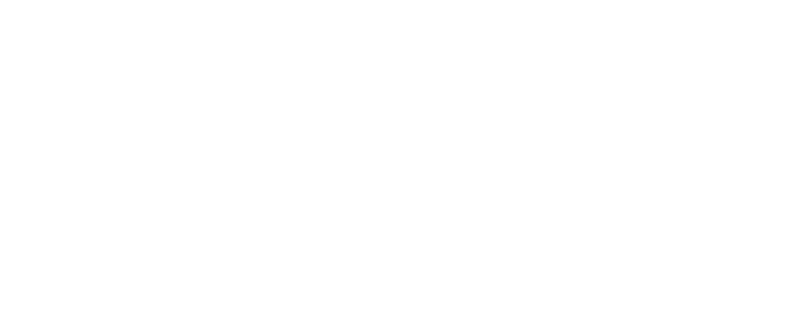
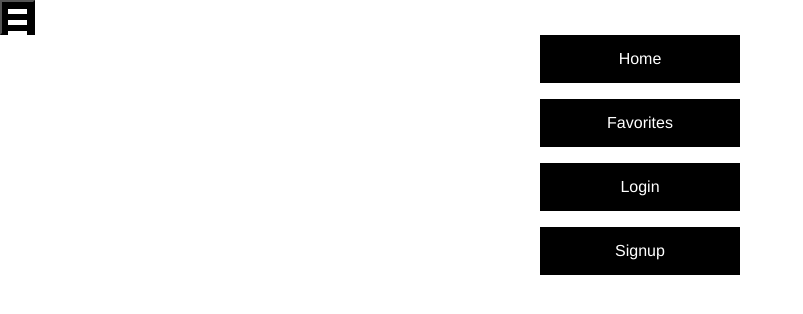
Before and after one commit to kensayo/frontend-capstone, a React (Create React App) app: page /nav in a window 1280 px wide. Before the commit this address had no page. Shown: the top 314 px of the page, without its empty margins (0-803 px from the left). Built offline with nearby package versions, Linux system fonts and the light colour scheme.

Commit message:
Initial layout for navbar

```diff
--- /dev/null
+++ b/src/components/Navbar.js
@@ -0,0 +1,25 @@
+import '../App.css';
+import './navbar.css';
+import { Link } from 'react-router-dom';
+
+const Navbar = () => {
+  const handleClick = () => {
+    console.log('click');
+  };
+
+  return (
+    <div>
+      <button className="hamburger is-active" type="button" onClick={handleClick()}>
+        <div className="bar" />
+      </button>
+      <nav className="is-active">
+        <Link to="/" className="navLink">Home</Link>
+        <Link to="/fav" className="navLink">Favorites</Link>
+        <Link to="/login" className="navLink">Login</Link>
+        <Link to="/signup" className="navLink">Signup</Link>
+      </nav>
+    </div>
+  );
+};
+
+export default Navbar;
--- a/src/components/Routing.js
+++ b/src/components/Routing.js
@@ -6,6 +6,7 @@
 import Login from './Login';
 import Signup from './Signup';
 import Favorite from './Favorite';
+import Navbar from './Navbar';
 
 const Routing = () => (
   <Router>
@@ -14,6 +15,7 @@
       <Route exact path="/login" element={<Login />} />
       <Route exact path="/signup" element={<Signup />} />
       <Route exact path="/fav" element={<Favorite />} />
+      <Route exact path="/nav" element={<Navbar />} />
     </Routes>
   </Router>
 );
--- /dev/null
+++ b/src/components/navbar.css
@@ -0,0 +1,59 @@
+.hamburger {
+  position: relative;
+  display: block;
+  width: 35px;
+  height: 35px;
+  cursor: pointer;
+}
+
+.hamburger .bar, .hamburger:after, .hamburger:before {
+  content: '';
+  display: block;
+  width: 100%;
+  height: 5px;
+  background-color: #FFF;
+  margin: 6px 0px;
+  transition: 0.4s;
+}
+
+.hamburger {
+  background-color: #000;
+}
+
+/*
+.hamburger.is-active:before {
+  transform: rotate(-45deg) translate(-9px, 6px);
+}
+
+.hamburger.is-active:after {
+  transform: rotate(45deg) translate(-10px, -6px);
+}
+*/
+
+.mobile-nav {
+  background: red;
+  position: fixed;
+  top: 0;
+  left: 100%;
+  width: 100%;
+  height: 100vh;
+  display: block;
+  z-index: 98;
+  padding-top: 120px;
+}
+
+.mobile-nav.is-active {
+  left: 0;
+}
+
+.navLink {
+  display: block;
+  width: 100%;
+  max-width: 200px;
+  margin: 0 auto 16px;
+  text-align: center;
+  padding: 12px 16px;
+  background-color: black;
+  color: #FFF;
+  text-decoration: none;
+}
```
Also changed, not shown: 1 other file (tests, documents, lock files or other folders).
